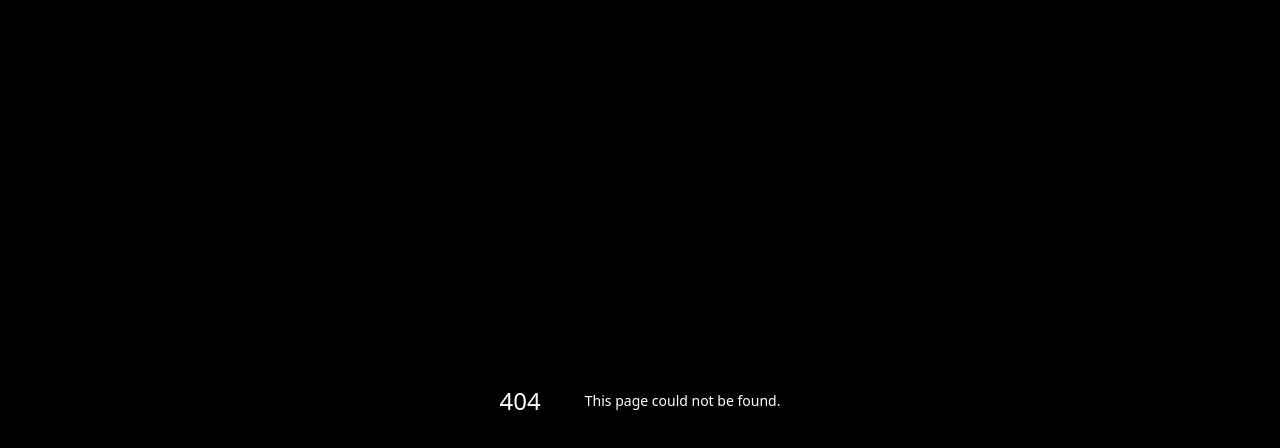
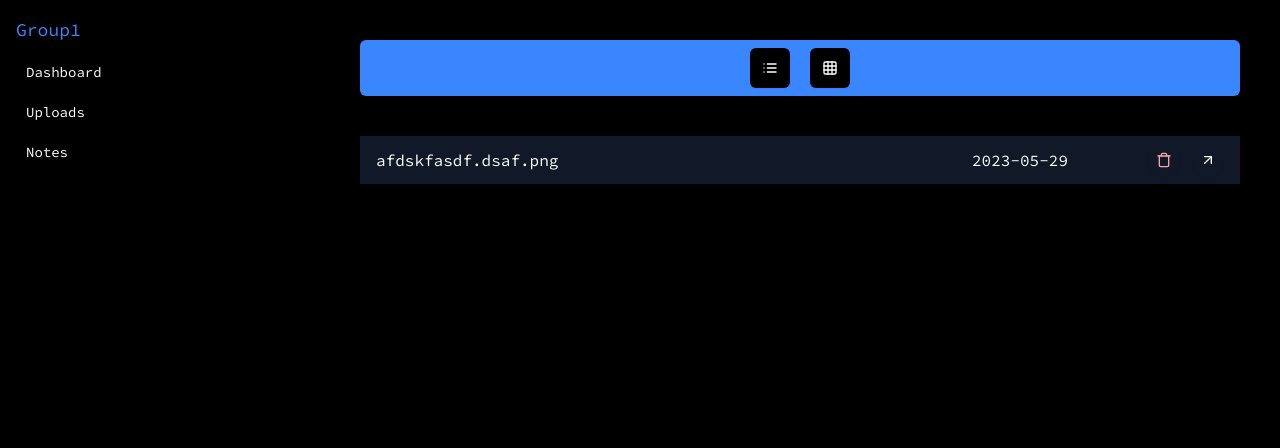
Before and after one commit to BRAVO68WEB/shx, a Next.js app in the folder packages/dashboard/: page /dashboard/uploads in a window 1280 px wide. Before the commit this address had no page. Shown: the top 448 px of the page. Built offline with nearby package versions, Linux system fonts and the light colour scheme.

Commit message:
moved pages and updated linear list ui

```diff
--- a/packages/dashboard/app/(dashboard)/dashboard/layout.tsx
+++ b/packages/dashboard/app/(dashboard)/dashboard/layout.tsx
@@ -21,7 +21,7 @@ const Layout = ({ children }: DashboardLayoutProps) => {
 										href={item.href}
 										className="p-2.5 block text-sm hover:bg-gray-900 w-full rounded-md"
 									>
-										item.name
+										{item.name}
 									</Link>
 								);
 							})}
@@ -29,7 +29,7 @@ const Layout = ({ children }: DashboardLayoutProps) => {
 					);
 				})}
 			</div>
-			<main className='w-full h-full overflow-y-auto'>{children}</main>
+			<main className='w-full h-full overflow-y-auto p-5'>{children}</main>
 		</div>
 	);
 };
--- /dev/null
+++ b/packages/dashboard/app/(dashboard)/dashboard/notes/page.tsx
@@ -0,0 +1,12 @@
+import React from 'react'
+
+function Notes() {
+  return (
+    <>
+        <h1 className="text-4xl">Notes</h1>
+
+    </>
+  )
+}
+
+export default Notes
--- a/packages/dashboard/app/(dashboard)/dashboard/page.tsx
+++ b/packages/dashboard/app/(dashboard)/dashboard/page.tsx
@@ -4,7 +4,7 @@ import React from "react";
 const Dashboard = () => {
     return (
         <>
-         <UploadsList />
+            <h1 className="text-5xl">Dasbhboard</h1>
         </>
     )
 }
--- /dev/null
+++ b/packages/dashboard/app/(dashboard)/dashboard/uploads/page.tsx
@@ -0,0 +1,12 @@
+import UploadsList from '@/components/Lists/UploadsList';
+import React from 'react';
+
+const Uploads = () => {
+	return (
+		<>
+			<UploadsList />
+		</>
+	);
+};
+
+export default Uploads;
--- a/packages/dashboard/components/Lists/UploadsList/LinearList.tsx
+++ b/packages/dashboard/components/Lists/UploadsList/LinearList.tsx
@@ -1,23 +1,39 @@
 import Button from '@/components/ui/Button'
-import { Delete, Trash } from 'lucide-react'
+import { ArrowUpRight, Delete, Trash } from 'lucide-react'
 import React from 'react'
 
 export default function LinearList() {
+	// parse a date from gmt format to iso format
+	const parseDate = (date:string) => {
+        return new Date(date).toISOString().split('T')[0]
+    }
+
+
   return (
 		<div className="flex flex-col w-full gap-2 p-5">
-			<div className="listItem w-full p-1 px-4 bg-gray-900 flex items-center justify-between">
+			<div className="listItem w-full p-2 px-4 bg-gray-900 flex items-center">
 				<p className="name">afdskfasdf.dsaf.png</p>
-				<div className="icons">
-					<Button variant="transparent" size={'icon'}>
-						<Trash className="h-4 w-4 text-red-200" />
+				<div className="date ml-auto mr-20">
+					<p>{parseDate('2023-05-29T08:08:07.289624+00:00')}</p>
+				</div>
+				<div className="icons flex center items-center gap-3">
+					<Button
+						variant="transparent"
+						size={'icon'}
+						aria-label="Delete Image"
+						title="Delete Image"
+						className="rounded-full p-2  hover:bg-red-50 hover:text-red-600 text-red-300"
+					>
+						<Trash className="h-4 w-4 " />
 					</Button>
-				</div>
-			</div>
-			<div className="listItem w-full p-2 px-4 bg-gray-900 flex items-center justify-between">
-				<p className="name">afdskfasdf.dsaf.png</p>
-				<div className="icons">
-					<Button variant="transparent" size={'icon'} className='rounded-full p-2  hover:bg-red-50 hover:text-red-600 text-red-300'>
-						<Trash className="h-4 w-4 " />
+					<Button
+						variant="transparent"
+						size={'icon'}
+						aria-label="Open Image"
+						title="Open Image"
+						className="rounded-full p-2 hover:bg-black"
+					>
+						<ArrowUpRight className="h-4 w-4 " />
 					</Button>
 				</div>
 			</div>
--- a/packages/dashboard/lib/sidebar.ts
+++ b/packages/dashboard/lib/sidebar.ts
@@ -1,7 +1,19 @@
-export const sidebarGroups: SidebarGroup[] = [{
-    name:"Group1",
-    items:[{
-        name:"Item1",
-        href:"/dashboard/#"
-    }]
-}]
+export const sidebarGroups: SidebarGroup[] = [
+	{
+		name: 'Group1',
+		items: [
+			{
+				name: 'Dashboard',
+				href: '/dashboard',
+			},
+			{
+				name: 'Uploads',
+				href: '/dashboard/uploads',
+			},
+			{
+				name: 'Notes',
+				href: '/dashboard/notes',
+			},
+		],
+	},
+];
```
